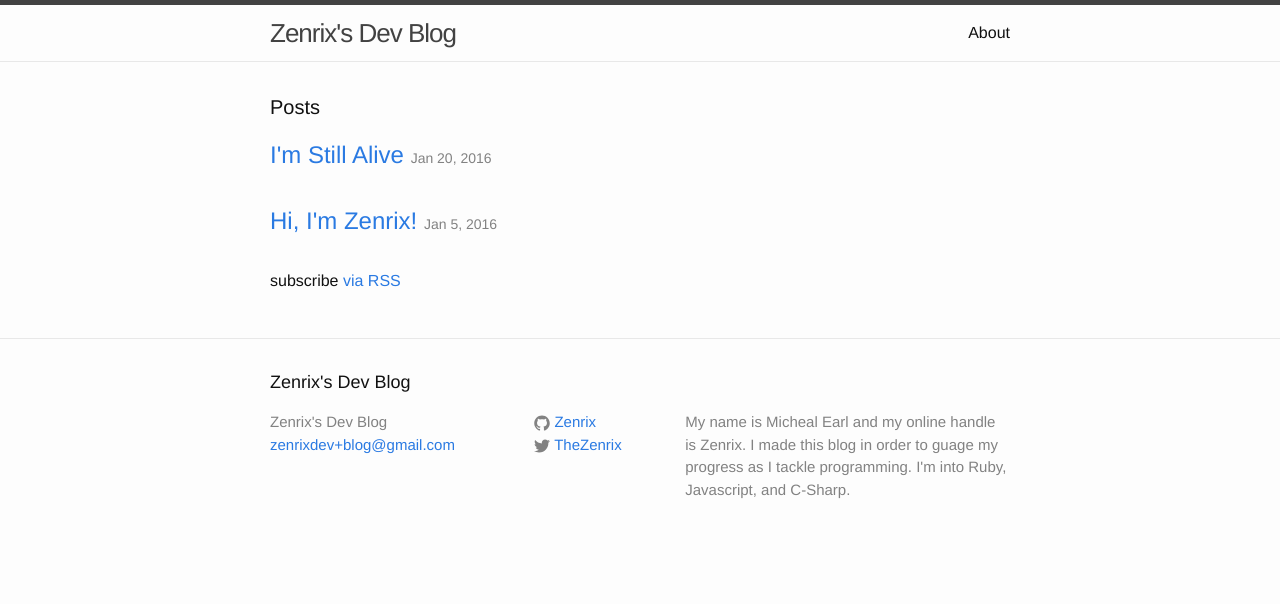
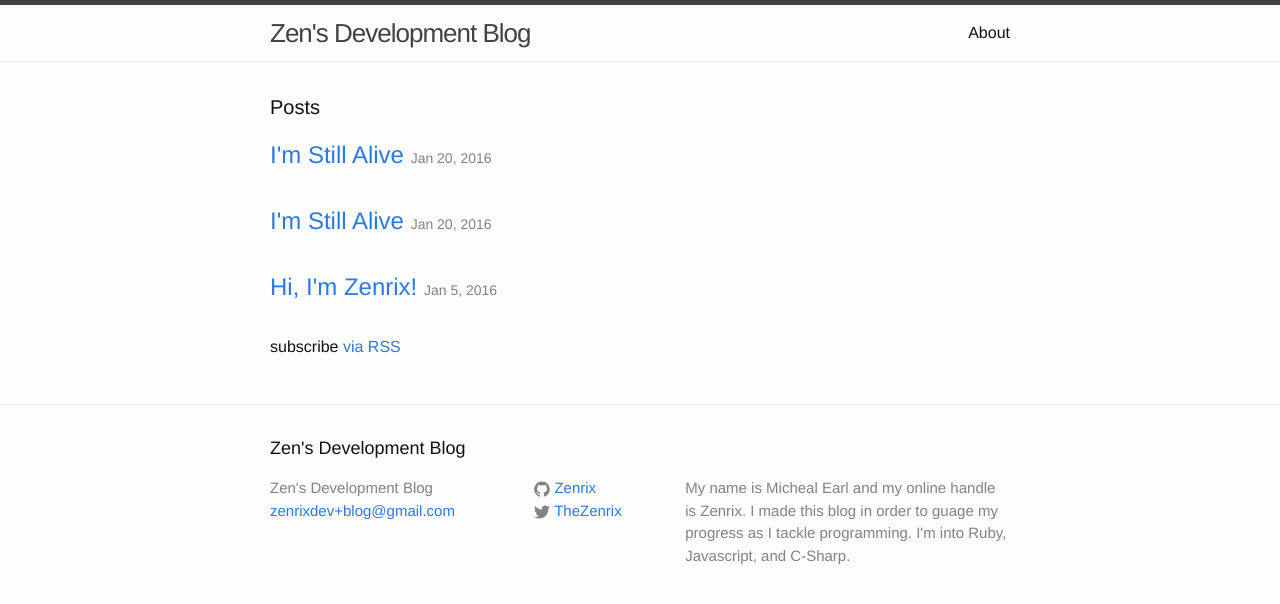
Before and after one commit to micheal-earl/mikes-program-blog, a Jekyll site: the page built from index.html, in a window 1280 px wide. Shown: the top 604 px of the page. Built offline with Jekyll 4.4.1, drawn with Linux system fonts in a browser that asks for light colours.

Commit message:
new blog post

```diff
--- a/_config.yml
+++ b/_config.yml
@@ -6,7 +6,7 @@
 # 'jekyll serve'. If you change this file, please restart the server process.
 
 # Site settings
-title: Zenrix's Dev Blog
+title: Zen's Development Blog
 email: zenrixdev+blog@gmail.com
 description: > # this means to ignore newlines until "baseurl:"
   My name is Micheal Earl and my online handle is Zenrix. I made
```
Also changed, not shown: _posts/2016-01-20-making-changes.markdown (added, +9 -0 lines).
